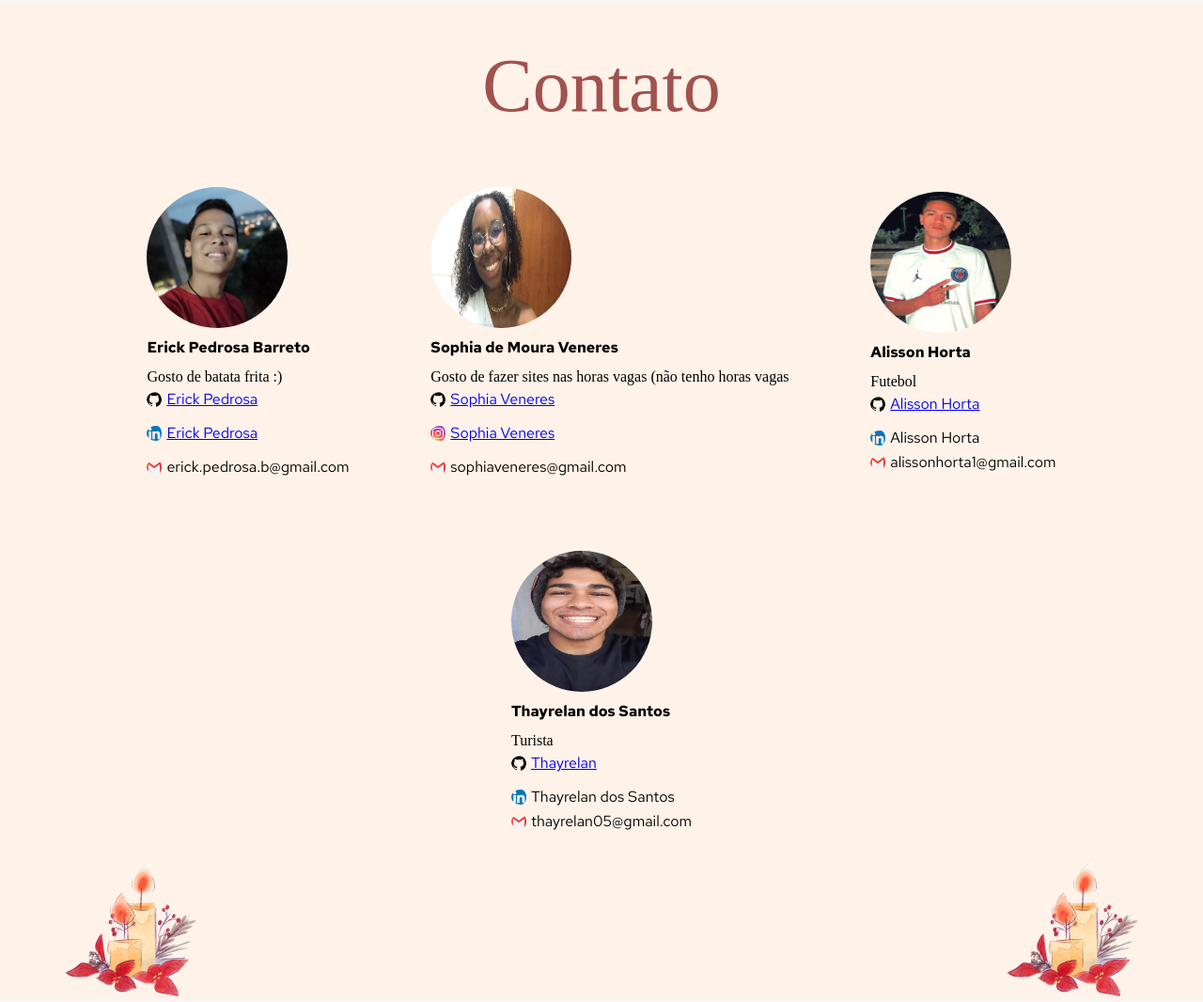
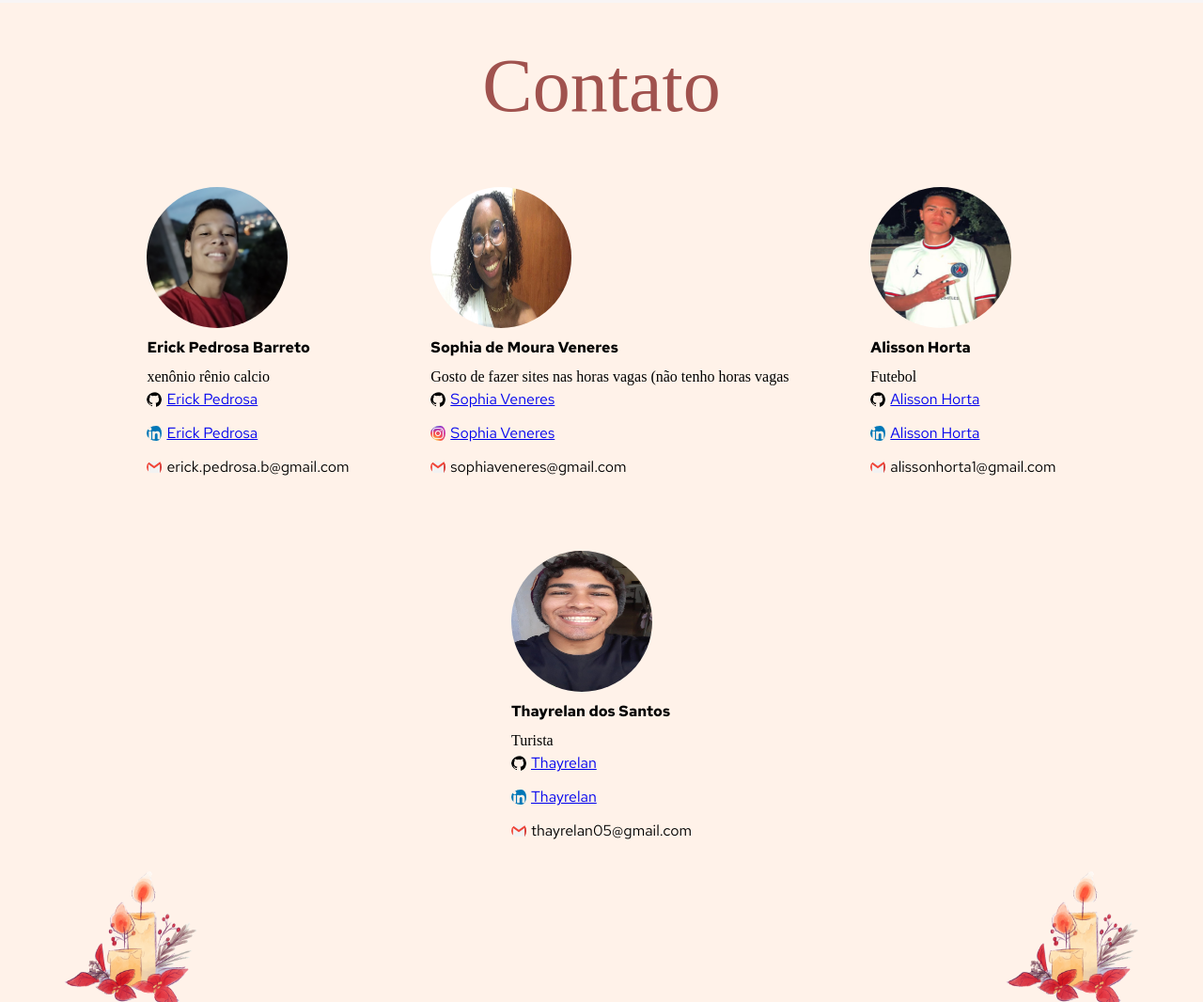
Before and after one commit to ErickPedrosa/Site-Geopolitica, a plain HTML site: page pages/contato.html in a window 1280 px wide. Shown: the part 113-1179 px from the top of the page at 94% size. Drawn offline with Linux system fonts and the light colour scheme; files whose address does not match are found by name.

Commit message:
ultima alteração em contatos

```diff
--- a/pages/contato.html
+++ b/pages/contato.html
@@ -35,7 +35,7 @@
                 <p class="nome">Erick Pedrosa Barreto</p>
                 <div class="descricao">
                     <p>
-                        Gosto de batata frita :)
+                        xenônio rênio calcio
                     </p>
                 </div>
                 <div class="rede-social github">
@@ -86,7 +86,7 @@
                 </div>
                 <div class="rede-social linkedn">
                     <img src="../assets/images/linkednLogo.png" alt="">
-                    <p>Alisson Horta</p>
+                    <a class="rede-social" href="https://www.linkedin.com/in/alisson-horta-445299261/" target="_blank"><p>Alisson Horta</p></a>
                 </div>
                 <div class="rede-social email">
                     <img src="../assets/images/emailLogo.png" alt="">
@@ -107,7 +107,7 @@
                 </div>
                 <div class="rede-social linkedn">
                     <img src="../assets/images/linkednLogo.png" alt="">
-                    <p>Thayrelan dos Santos</p>
+                    <a class="rede-social" href="https://www.linkedin.com/in/thayrelan-mar%C3%A7al-7a40791a2/" target="_blank"><p>Thayrelan</p></a>
                 </div>
                 <div class="rede-social email">
                     <img src="../assets/images/emailLogo.png" alt="">
```
